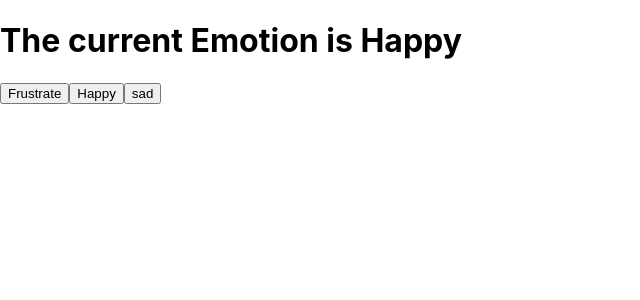
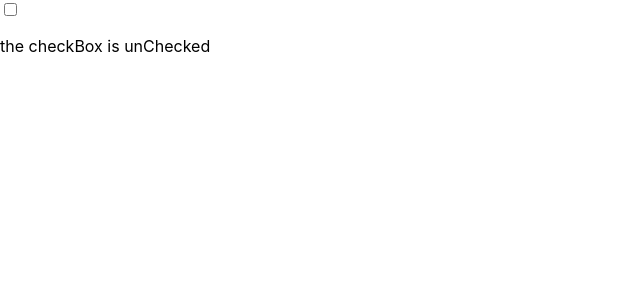
Before and after one commit to rangaraju29139/react-essentials, a React (Create React App) app: page / in a window 1280 px wide. Shown: the top 300 px of the page, without its empty margins (0-640 px from the left). Built offline with nearby package versions, Linux system fonts and the light colour scheme.

Commit message:
useReducer usage

```diff
--- a/src/App.js
+++ b/src/App.js
@@ -1,39 +1,28 @@
 
 import './App.css';
-import React,{useState, useEffect } from "react";
+import React,{useReducer } from "react";
 
 
 
 
 
 
-function EmotionState(){
-  const [Emotion,setEmotion] = useState("Happy");
-  console.log(Emotion);
-  useEffect(()=> {
-    console.log(`its ${Emotion} around here`);
-  },[Emotion]
-  );
-  return (
-    <>
-    <h1>The current Emotion is {Emotion} </h1>
-    <button on onClick={() => setEmotion("Frustrate")}> Frustrate </button>
-    <button on onClick={() => setEmotion("Happy")}> Happy </button>
-    <button on onClick={() => setEmotion("sad")}> sad </button>
-    </>
-
-  );
-}
 
 
 
 
 function App(props) {
+ const [checked,toggle]=useReducer(
+  (checked => !checked),
+  false
+  );
+
 
 
   return (
     <>
-    <EmotionState />
+    <input type="checkbox" value={checked} onChange={toggle}></input>
+    <p>the checkBox is {checked ? "checked": "unChecked"} </p>
     </>
   );
 
```
